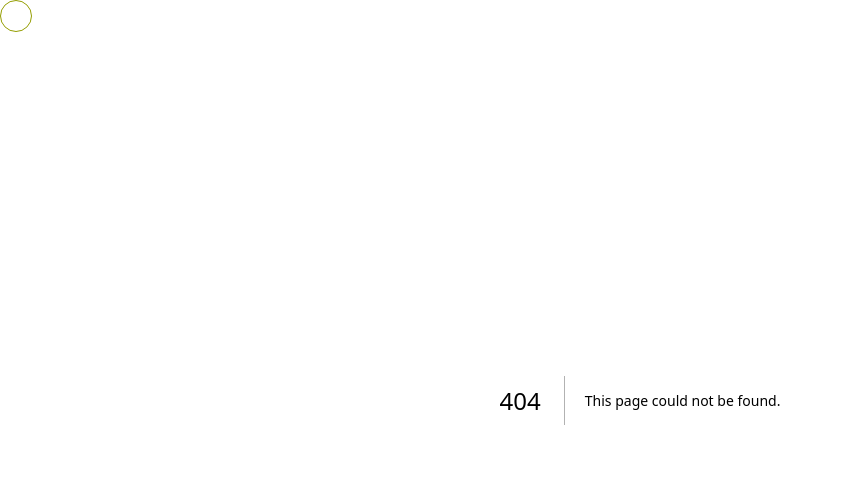
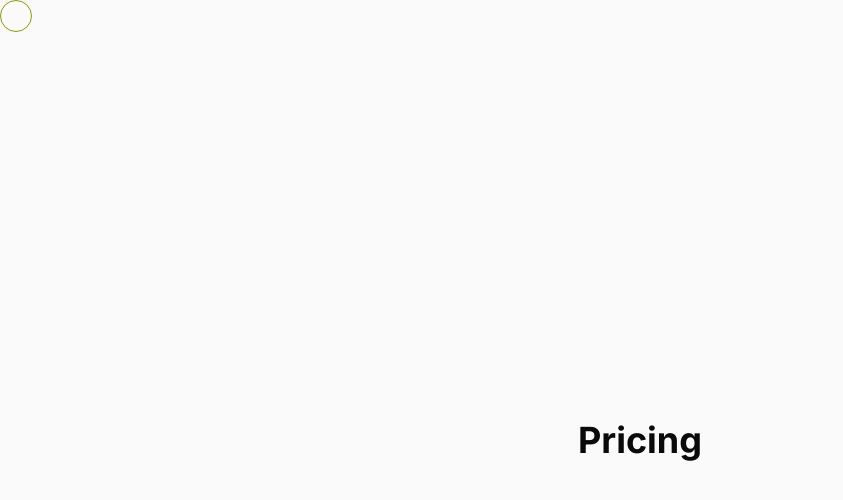
Before and after one commit to anandtudu078/the-elephant-lab, a Next.js app: page /pricing in a window 1280 px wide. Before the commit this address had no page. Shown: the top 500 px of the page, without its empty margins (0-843 px from the left). Built offline with nearby package versions, Linux system fonts and the light colour scheme.

Commit message:
Add Pricing link to Navbar and placeholder page

```diff
--- /dev/null
+++ b/src/app/pricing/page.tsx
@@ -0,0 +1,7 @@
+export default function PricingPage() {
+  return (
+    <div className="min-h-screen flex items-center justify-center pt-20">
+      <h1 className="text-4xl font-bold">Pricing</h1>
+    </div>
+  );
+}
--- a/src/components/Navbar.tsx
+++ b/src/components/Navbar.tsx
@@ -28,7 +28,6 @@
       <nav className="max-w-7xl mx-auto px-6 h-16 flex items-center justify-between">
         <Link href="/" className="flex items-center gap-2">
           <svg width="32" height="32" viewBox="0 0 40 40" fill="none" className="text-lab-accent">
-            {/* Placeholder elephant logo – swap with your own brand mark later */}
             <path
               d="M10 30 Q10 15 20 10 Q30 5 32 15 Q34 20 30 25 Q33 25 35 22 L38 25 Q35 30 30 30 Q30 35 20 35 Q10 35 10 30 Z"
               fill="currentColor"
@@ -39,6 +38,7 @@
         <div className="flex items-center gap-6 text-sm font-medium">
           <Link href="/about">About</Link>
           <Link href="/work">Work</Link>
+          <Link href="/pricing">Pricing</Link>
           <Link href="/blog">Blog</Link>
           <button
             onClick={toggleDark}
```
